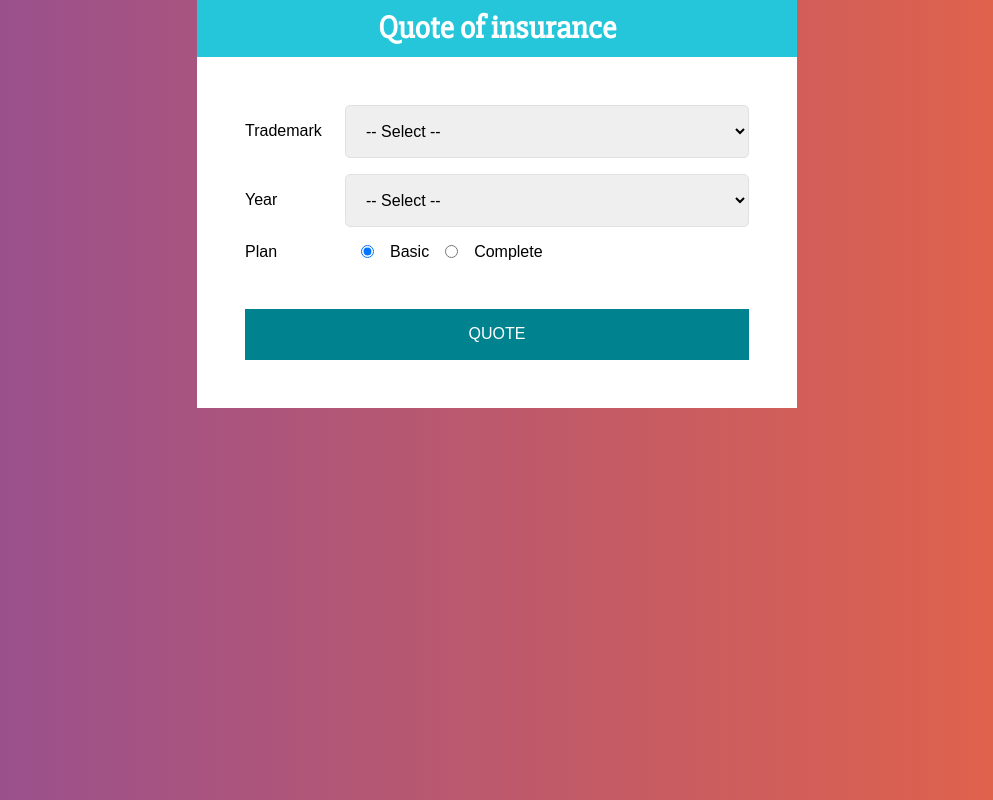
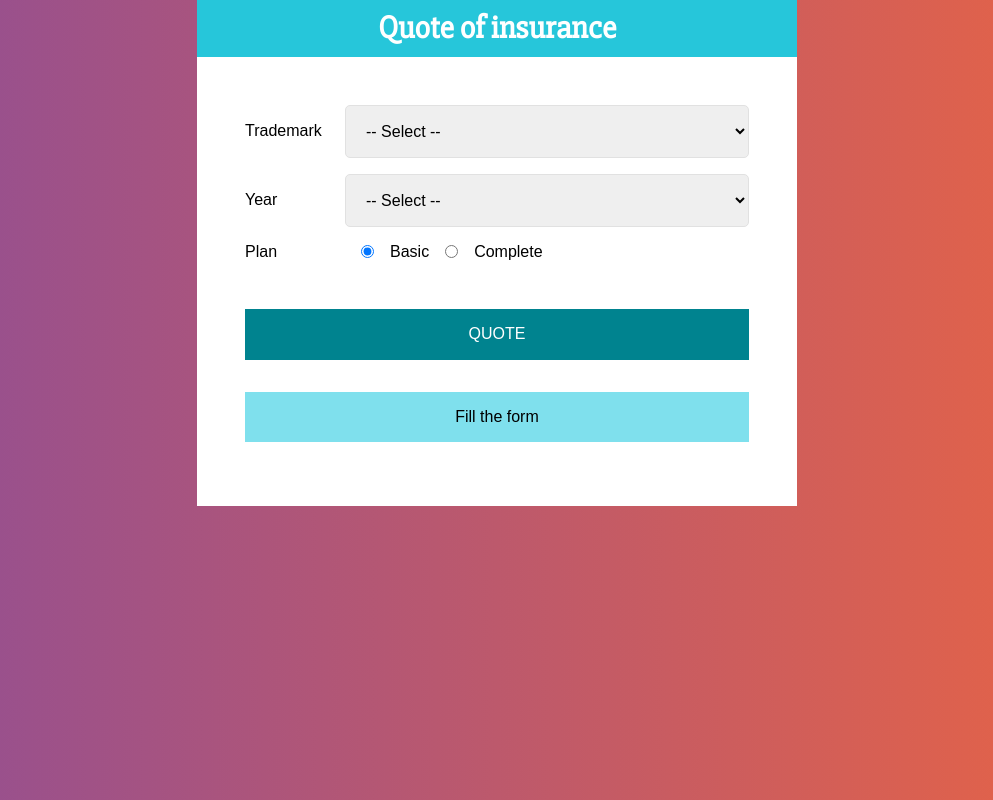
Before and after one commit to Andres2D/react-quote-insurance-app, a React (Create React App) app: page / in a window 1280 px wide. Shown: the whole page, without its empty margins (143-1136 px from the left). Built offline with nearby package versions, Linux system fonts and the light colour scheme.

Commit message:
create styled components to the result component

```diff
--- a/src/App.js
+++ b/src/App.js
@@ -3,6 +3,7 @@ import styled from '@emotion/styled';
 import Header from './components/Header';
 import Form from './components/Form';
 import Summary from './components/Summary';
+import Result from './components/Result';
 
 const Container = styled.div`
   max-width: 600px;
@@ -25,7 +26,7 @@ function App() {
     }
   });
 
-  const {data} = summary;
+  const {quote, data} = summary;
 
   return (
     <Container>
@@ -40,6 +41,9 @@ function App() {
         <Summary
           data={data}
         />
+        <Result
+          quote={quote}
+        />
       </FormContainer>
     </Container>
   );
--- a/src/components/Result.js
+++ b/src/components/Result.js
@@ -0,0 +1,41 @@
+import React from 'react';
+import styled from '@emotion/styled';
+
+const Message = styled.p`
+    background-color: rgb(127, 224, 237);
+    margin-top: 2rem;
+    padding: 1rem;
+    text-align: center;
+`;
+
+const ResultQuote = styled.div`
+    text-align: center;
+    padding: 0%.5rem;
+    border: 1px solid #26C6DA;
+    background-color: rgb(127, 224, 237);
+    margin-top: 1rem;
+    position: relative;
+`;
+
+const QuoteText = styled.p`
+    color: #00838F;
+    padding: 1rem;
+    text-transform: uppercase;
+    font-weight: bold;
+    margin: 0;
+`;
+
+const Result = ({quote}) => {
+
+    return(
+        (quote === 0)
+        ? <Message>Fill the form</Message>
+        : (
+            <ResultQuote>
+                <QuoteText>The total is: $ {quote}</QuoteText>
+            </ResultQuote>
+        )
+    )
+}
+
+export default Result;
--- a/src/index.css
+++ b/src/index.css
@@ -9,8 +9,8 @@ body {
 }
 ul {
   list-style: none;
-  padding: none;
-  margin: none;
+  padding: 0;
+  margin: 0;
 }
 span.resultado {
   position: relative;
```
